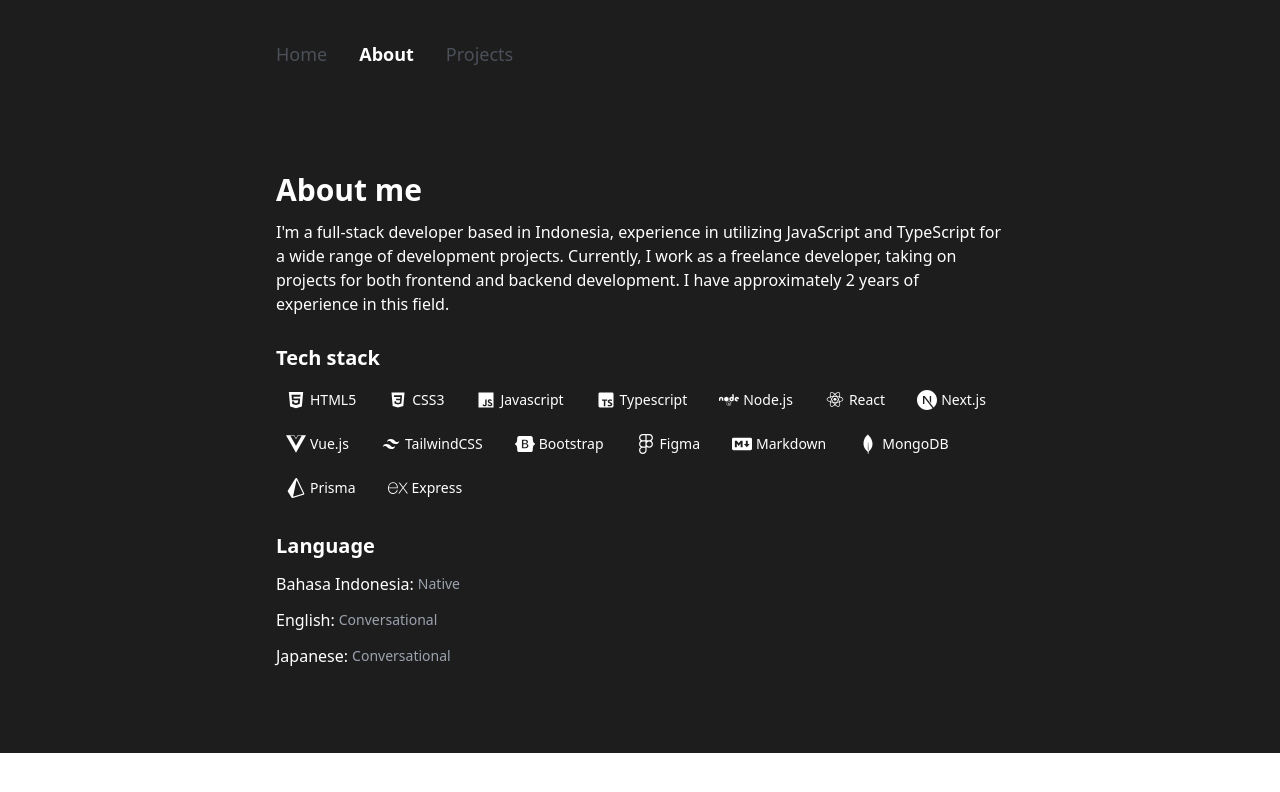
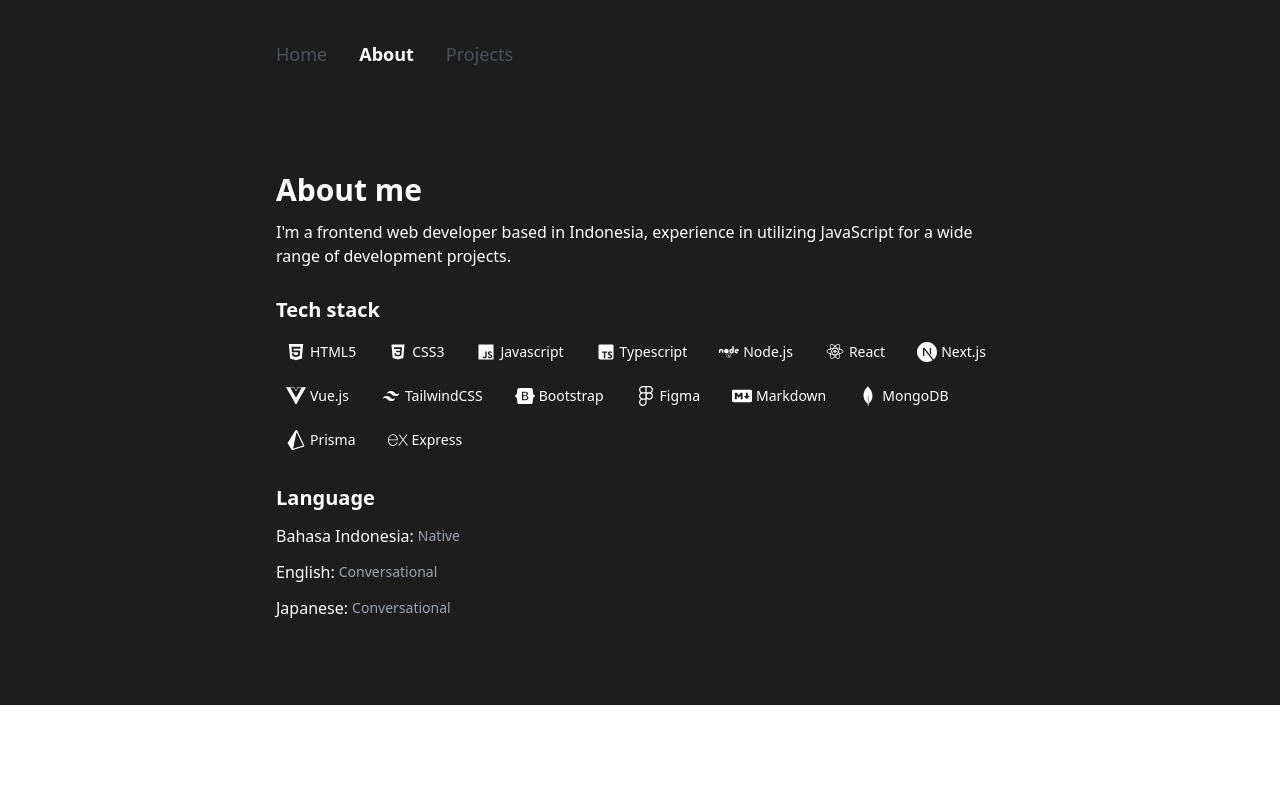
Before and after one commit to faturrahman82/maul_v3, a React (Vite) app: page /about in a window 1280 px wide. Shown: the top 792 px of the page. Built offline with nearby package versions, Linux system fonts and the light colour scheme.

Commit message:
change text

```diff
--- a/src/pages/About.tsx
+++ b/src/pages/About.tsx
@@ -5,11 +5,9 @@
       <div className="relative">
         <h1 className="text-white font-bold text-3xl">About me</h1>
         <p className="pt-3">
-          I&apos;m a full-stack developer based in Indonesia, experience in
-          utilizing JavaScript and TypeScript for a wide range of development
-          projects. Currently, I work as a freelance developer, taking on
-          projects for both frontend and backend development. I have
-          approximately 2 years of experience in this field.
+          I&apos;m a frontend web developer based in Indonesia, experience in
+          utilizing JavaScript for a wide range of development
+          projects.
         </p>
       </div>
       <div className="flex flex-col gap-3">
--- a/src/pages/Home.tsx
+++ b/src/pages/Home.tsx
@@ -19,7 +19,7 @@
         <div className="w-[90%]">
           <p className="font-semibold text-gray-400">
             I'm Front End Developer Based Indonesia, experience in utilizing
-            JavaScript and TypeScript for a wide range of development projects.
+            JavaScript for a wide range of development projects.
           </p>
         </div>
         <div className="flex items-center gap-5">
```
